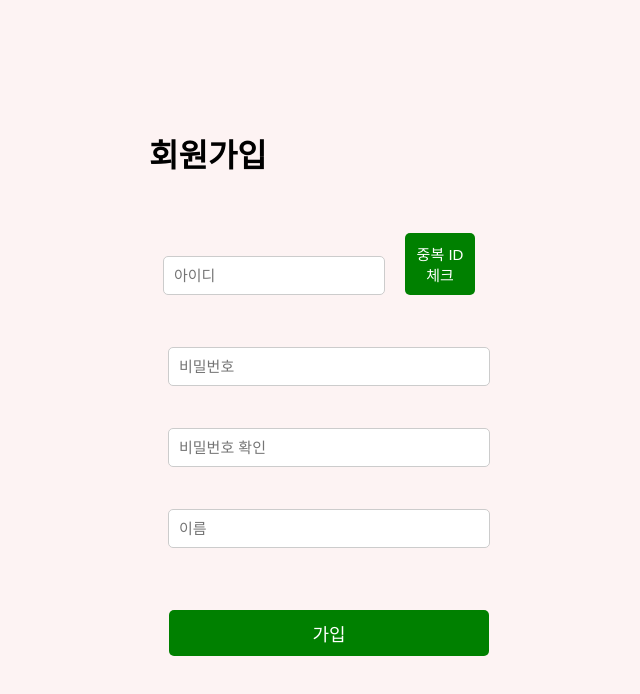
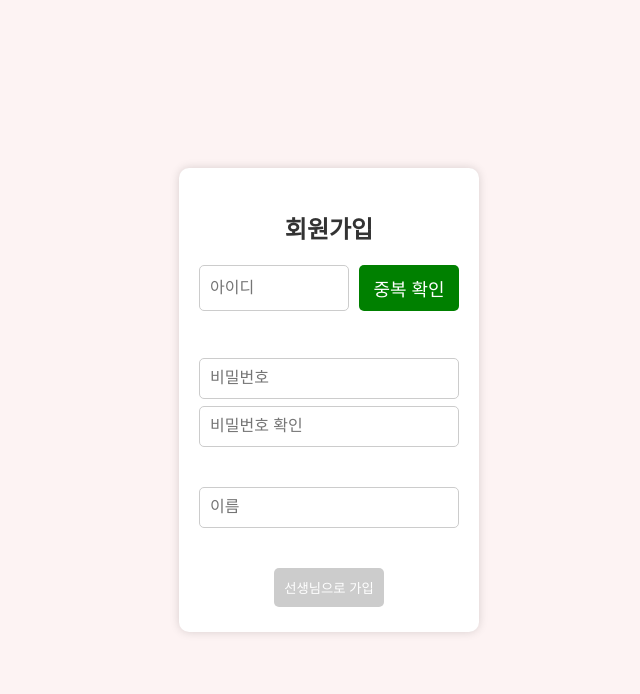
Before and after one commit to sorim831/SeriousGameForASD, a React (Create React App) app in the folder asd_frontend/: page /teacher_register in a window 1280 px wide. Shown: the top 694 px of the page, without its empty margins (311-951 px from the left). Built offline with nearby package versions, Linux system fonts and the light colour scheme; no server answers.

Commit message:
teacher register 프론트 로직 개선 & login, register ui 개선

```diff
--- a/asd_frontend/src/auth_page/teacher/TeacherLogin.css
+++ b/asd_frontend/src/auth_page/teacher/TeacherLogin.css
@@ -1,5 +1,3 @@
-/* 공통 */
-
 body {
   /*나무 사진 미정이라 임시로*/
   background-color: rgb(138, 194, 148);
@@ -46,3 +44,65 @@ form.login-form {
   width: 400px;
   padding: 40px;
 }
+
+.teacher-login-form {
+  width: 300px;
+  background-color: white;
+  border-radius: 10px;
+  padding: 25px 20px;
+  box-shadow: 0 0 10px 0 rgba(0, 0, 0, 0.15);
+  display: flex;
+  flex-direction: column;
+  align-items: center;
+  box-sizing: border-box;
+}
+
+.teacher-login-id-input {
+  width: 200px;
+  padding: 10px;
+  border: 1px solid #ccc;
+  border-radius: 5px;
+  box-sizing: border-box;
+  font-size: 16px;
+}
+
+.teacher-login-pw-input {
+  width: 185px;
+  padding: 10px;
+  border: 1px solid #ccc;
+  border-radius: 5px;
+  box-sizing: border-box;
+  font-size: 16px;
+}
+
+.teacher-login-id-label,
+.teacher-login-pw-label {
+  white-space: nowrap;
+}
+.teacher-login-pw-box {
+  margin: 5px 0 40px 0;
+}
+.teacher-login-btn-box {
+  display: flex;
+  justify-content: space-between;
+  width: 260px;
+  align-items: center;
+}
+.teacher-login-register-a {
+  color: #666;
+}
+.teacher-login-login-btn {
+  background-color: green;
+  color: white;
+  padding: 7px 13px;
+  border: none;
+  border-radius: 5px;
+  font-size: 15px;
+  cursor: pointer;
+  box-sizing: border-box;
+}
+.teacher-login-title {
+  font-size: 24px;
+  margin-bottom: 20px;
+  color: #333;
+}
--- a/asd_frontend/src/auth_page/teacher/TeacherLogin.js
+++ b/asd_frontend/src/auth_page/teacher/TeacherLogin.js
@@ -67,36 +67,42 @@ function Login() {
     }
   };
 
-  // 회원가입 버튼 누르면 회원가입 페이지로 이동
-  const RegisterBtn = () => {
-    window.location.href = "/teacher_register";
-  };
-
   return (
     <div className="App">
       <form
-        className="login-form"
+        className="teacher-login-form"
         action="/teacher_login_process"
         method="post"
         onSubmit={handleTeacherLogin}
       >
+        <h1 className="teacher-login-title">선생님 로그인</h1>
+        <div className="teacher-login-id-box">
+          <label className="teacher-login-id-label">아이디: </label>
           <input
             type="text"
             name="id"
             placeholder="아이디"
             onChange={(e) => setTeacherId(e.target.value)}
+            className="teacher-login-id-input"
           />
+        </div>
+        <div className="teacher-login-pw-box">
+          <label className="teacher-login-pw-label">비밀번호: </label>
           <input
             type="password"
             name="teacherPassword"
             placeholder="비밀번호"
             onChange={(e) => setTeacherPassword(e.target.value)}
+            className="teacher-login-pw-input"
           />
-        <div className="btn">
-          <button type="button" onClick={RegisterBtn}>
+        </div>
+        <div className="teacher-login-btn-box">
+          <a href="/teacher_register" className="teacher-login-register-a ">
             회원가입
+          </a>
+          <button type="submit" className="teacher-login-login-btn">
+            로그인
           </button>
-          <button type="submit">로그인</button>
         </div>
       </form>
     </div>
--- a/asd_frontend/src/auth_page/teacher/TeacherRegister.css
+++ b/asd_frontend/src/auth_page/teacher/TeacherRegister.css
@@ -1,18 +1,29 @@
-.register-form {
+.teacher-register-form {
+  width: 300px;
+  background-color: white;
+  border-radius: 10px;
+  padding: 25px 20px;
+  box-shadow: 0 0 10px 0 rgba(0, 0, 0, 0.15);
   display: flex;
+  flex-direction: column;
   align-items: center;
-  flex-direction: column;
+  box-sizing: border-box;
 }
 
-.register-form input {
+.teacher-register-id-box {
+  display: flex;
+  justify-content: space-between;
   width: 300px;
+}
+.teacher-register-input-id {
+  width: 150px;
   padding: 10px;
-  margin-bottom: 10px;
   border: 1px solid #ccc;
   border-radius: 5px;
-  font-size: 15px;
+  box-sizing: border-box;
+  font-size: 16px;
 }
-.register-form input.inputId {
+.teacher-register-form input.inputId {
   width: 200px;
   padding: 10px;
   margin-bottom: 10px;
@@ -20,10 +31,32 @@
   border-radius: 5px;
   font-size: 15px;
 }
+.teacher-register-title {
+  font-size: 24px;
+  margin-bottom: 20px;
+  color: #333;
+}
+.teacher-register-id-box {
+  width: 260px;
+  margin-bottom: 40px;
+}
+.teacher-register-pwd-box {
+  width: 260px;
+  margin-bottom: 40px;
+}
+.teacher-register-duplicate-id-message {
+  position: absolute;
+  left: 2px;
+  top: 45px;
+  margin: 4px 0 0 0;
+}
+.teacher-register-name-box {
+  margin-bottom: 40px;
+}
 
-.register-form button {
+.teacher-register-check-id-button {
   padding: 10px;
-  margin: 20px;
+  margin: 0 0 0 10px;
   width: 320px;
   background-color: green;
   color: white;
@@ -33,14 +66,55 @@
   font-size: 18px;
   cursor: pointer;
 }
-.register-form button.checkIdButton {
+.teacher-register-form button.checkIdButton {
   background-color: green;
   width: 70px;
   color: white;
   font-size: 15px;
   cursor: pointer;
 }
-
+.teacher-register-input-pwd {
+  width: 100%;
+  box-sizing: border-box;
+  height: 41px;
+  padding: 10px;
+  border: 1px solid #ccc;
+  border-radius: 5px;
+  box-sizing: border-box;
+  font-size: 16px;
+  margin-top: 7px;
+}
+.teacher-register-input-name {
+  width: 260px;
+  box-sizing: border-box;
+  height: 41px;
+  padding: 10px;
+  border: 1px solid #ccc;
+  border-radius: 5px;
+  box-sizing: border-box;
+  font-size: 16px;
+}
+.teacher-register-duplicate-pwd-message {
+  position: absolute;
+  left: 2px;
+  top: 96px;
+  margin: 4px 0 0 0;
+}
+.teacher-register-name-message {
+  position: absolute;
+  left: 2px;
+  top: 40px;
+  margin: 4px 0 0 0;
+}
+.teacher-register-btn {
+  padding: 10px;
+  background-color: green;
+  color: white;
+  border-radius: 5px;
+  cursor: pointer;
+  border: none;
+  transition: all 0.2s ease-out;
+}
 #info__birth {
   width: 300px;
   display: flex;
@@ -58,7 +132,18 @@
   background-color: white;
   cursor: pointer;
 }
+.teacher-register-check-id-button-disabled {
+  background-color: #ccc;
+  cursor: not-allowed;
+}
+.teacher-register-btn-disabled {
+  background-color: #ccc;
+  cursor: not-allowed;
+}
 
+.teacher-register-btn:hover {
+  scale: 1.02;
+}
 p#idMessage {
   padding: 0px;
   margin: 0px;
--- a/asd_frontend/src/auth_page/teacher/TeacherRegister.js
+++ b/asd_frontend/src/auth_page/teacher/TeacherRegister.js
@@ -45,6 +45,8 @@ function Register() {
   const [duplicatePasswordMessage, setDuplicatePasswordMessage] = useState("");
   const [errorMessage, setErrorMessage] = useState("");
   const [isIdVerified, setIsIdVerified] = useState(false);
+  const [nameMessage, setNameMessage] = useState("");
+  const [idChecked, setIdChecked] = useState(false);
 
   // 선생 : 비밀번호(pwd, pwd2) 일치 확인
   const [teacherpwd, setTeacherPwd] = useState("");
@@ -52,7 +54,12 @@ function Register() {
   const [pwdMatch, setpwdMatch] = useState(false);
 
   const checkPassword = (pw) => {
-    console.log(teacherpwd, teacherpwd2, pw);
+    if (!teacherpwd || !teacherpwd2) {
+      setDuplicatePasswordMessage("비밀번호를 입력해주세요");
+      setpwdMatch(false);
+      return;
+    }
+
     if (
       teacherpwd &&
       teacherpwd2 &&
@@ -80,7 +87,10 @@ function Register() {
 
   useEffect(() => {
     setsubmitbtn(!isFormValid());
-  }, [isIdVerified, pwdMatch, teacherPassword, teacherName]);
+    if (teacherId && teacherPassword && !teacherName) {
+      setNameMessage("이름을 입력해주세요");
+    }
+  }, [isIdVerified, pwdMatch, teacherPassword, teacherName, teacherId]);
 
   // 선생 : 회원가입 처리 함수
   const handleTeacherRegister = async (e) => {
@@ -132,6 +142,7 @@ function Register() {
       );
 
       const data = await response.json();
+      setIdChecked(true);
 
       if (!data.available) {
         setDuplicateIdMessage("이미 사용 중인 ID에요.");
@@ -148,43 +159,54 @@ function Register() {
 
   return (
     <div className="App">
-      <h1>회원가입</h1>
       <form
-        className="register-form"
+        className="teacher-register-form"
         action="/teacher_register_process"
         method="post"
         onSubmit={handleTeacherRegister}
       >
-        <p>
+        <h1 className="teacher-register-title">회원가입</h1>
+        <div style={{ position: "relative" }}>
+          <div className="teacher-register-id-box">
             <input
               type="text"
               name="id"
-            className="inputId"
+              className="teacher-register-input-id"
               placeholder="아이디"
               onChange={(e) => {
                 setTeacherId(e.target.value);
                 setIsIdVerified(false);
-              setDuplicateIdMessage("");
+                setIdChecked(false);
+                setDuplicateIdMessage(
+                  e.target.value ? "중복확인을 해주세요." : ""
+                );
               }}
             />
             <button
               type="button"
-            className="checkIdButton"
+              className={`teacher-register-check-id-button ${
+                isIdVerified ? "teacher-register-check-id-button-disabled" : ""
+              }`}
               onClick={handleCheckId}
             >
-            중복 ID 체크
+              중복 확인
             </button>
-        </p>
-        {duplicateIdMessage && (
+          </div>
+          {(duplicateIdMessage || (teacherId && !idChecked)) && (
             <p
+              className="teacher-register-duplicate-id-message"
               style={{
-              color: duplicateIdMessage.includes("사용 가능") ? "green" : "red",
+                color: duplicateIdMessage.includes("사용 가능")
+                  ? "green"
+                  : "red",
               }}
             >
-            {duplicateIdMessage}
+              {idChecked ? duplicateIdMessage : "중복확인을 해주세요."}
             </p>
           )}
-        <p>
+        </div>
+        <div style={{ position: "relative" }}>
+          <div className="teacher-register-pwd-box">
             <input
               type="password"
               name="pwd"
@@ -195,9 +217,9 @@ function Register() {
                 checkPassword(e.target.value);
               }}
               onBlur={checkPassword}
+              className="teacher-register-input-pwd"
             />
-        </p>
-        <p>
+
             <input
               type="password"
               name="pwd2"
@@ -207,27 +229,62 @@ function Register() {
                 checkPassword(e.target.value);
               }}
               onBlur={checkPassword}
+              className="teacher-register-input-pwd"
             />
-        </p>
+          </div>
           {duplicatePasswordMessage && (
-          <p style={{ color: pwdMatch ? "green" : "red" }}>
+            <p
+              className="teacher-register-duplicate-pwd-message"
+              style={{ color: pwdMatch ? "green" : "red" }}
+            >
               {duplicatePasswordMessage}
             </p>
           )}
-        <p>
+        </div>
+        <div
+          className="teacher-register-name-box"
+          style={{ position: "relative" }}
+        >
           <input
             type="text"
             name="displayName"
             placeholder="이름"
-            onChange={(e) => setTeacherName(e.target.value)}
+            onChange={(e) => {
+              setTeacherName(e.target.value);
+              if (!e.target.value && teacherId && teacherpwd && teacherpwd2) {
+                setNameMessage("이름을 입력해주세요");
+              } else {
+                setNameMessage("");
+              }
+            }}
+            onBlur={(e) => {
+              if (!e.target.value && teacherId && teacherpwd && teacherpwd2) {
+                setNameMessage("이름을 입력해주세요");
+              }
+            }}
+            className="teacher-register-input-name"
           />
+          {nameMessage && (
+            <p
+              className="teacher-register-name-message"
+              style={{ color: "red" }}
+            >
+              {nameMessage}
             </p>
+          )}
+        </div>
         {errorMessage && <p style={{ color: "red" }}>{errorMessage}</p>}
-        <p>
-          <button type="submit" name="submit" value="가입" disabled={submitbtn}>
-            가입
+        <button
+          type="submit"
+          name="submit"
+          value="가입"
+          disabled={submitbtn}
+          className={`teacher-register-btn ${
+            submitbtn ? "teacher-register-btn-disabled" : ""
+          }`}
+        >
+          선생님으로 가입
         </button>
-        </p>
       </form>
     </div>
   );
```
Also changed, not shown: 2 other files (tests, documents, lock files or other folders). Lines whose indentation alone changed are shown as unchanged.
